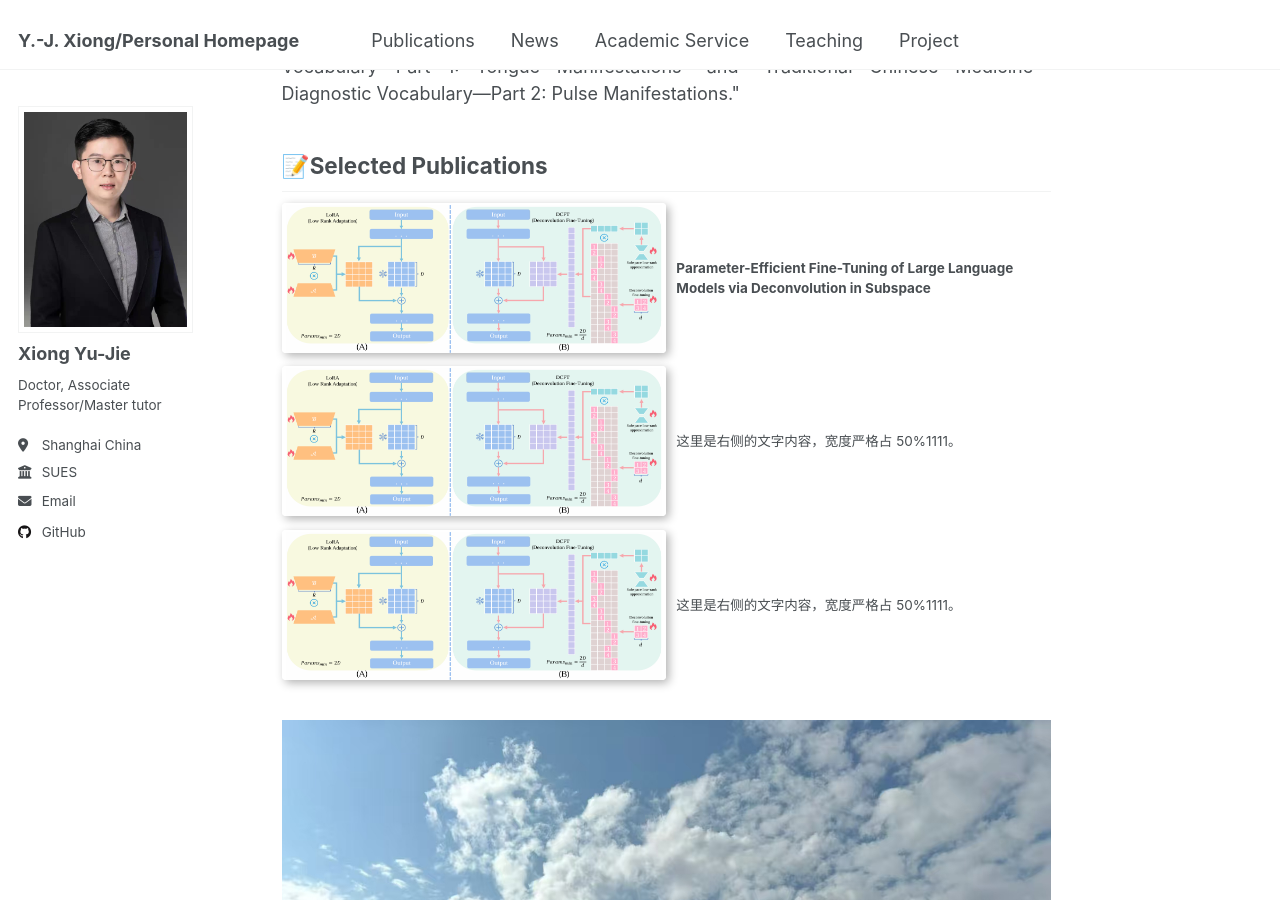
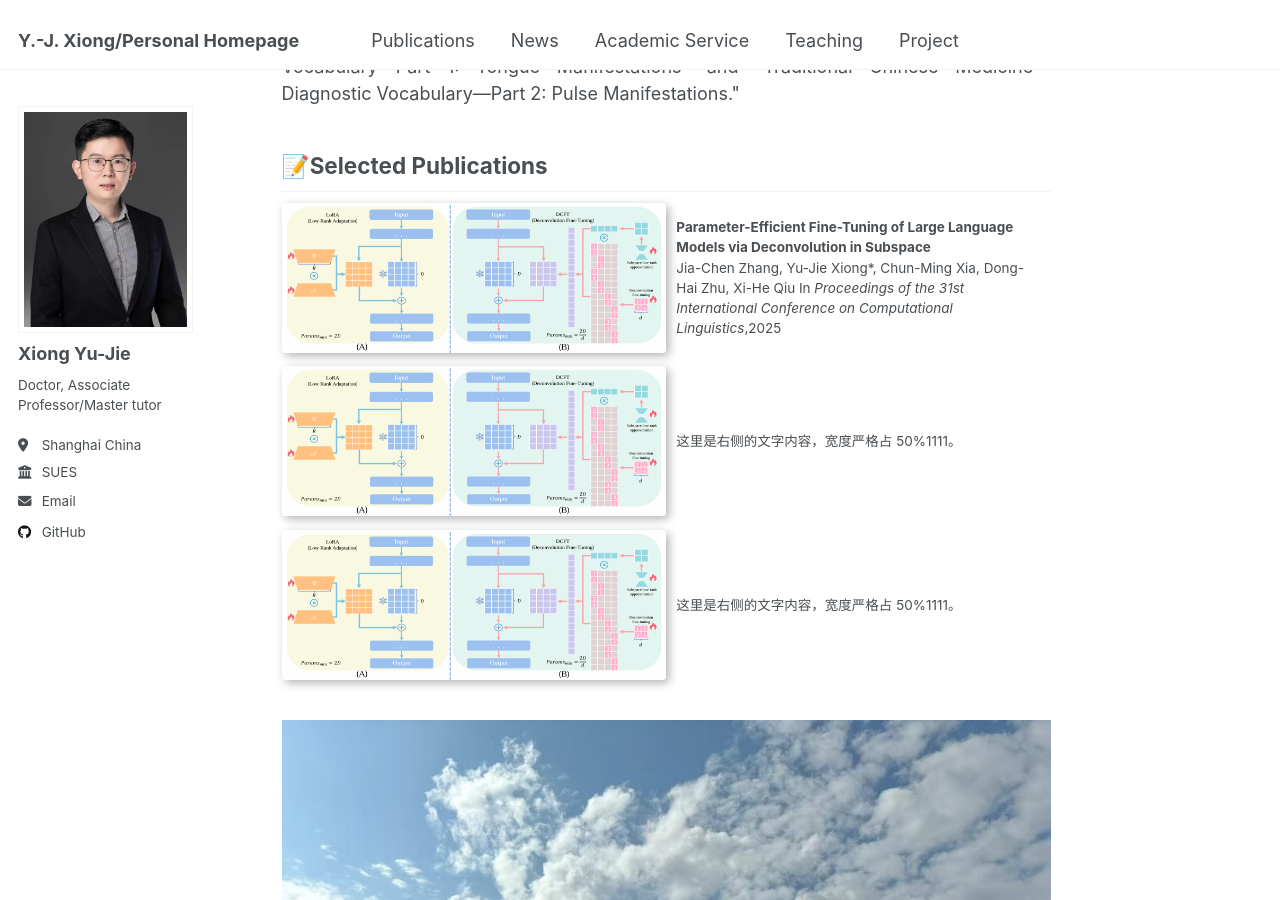
Before and after one commit to X-Lab-CN/introduce, a Jekyll site: the page built from _pages/about.md, in a window 1280 px wide and 900 px high, scrolled down 1040 px. Built offline with Jekyll 4.4.1, drawn with Linux system fonts in a browser that asks for light colours.

Commit message:
Update about.md

```diff
--- a/_pages/about.md
+++ b/_pages/about.md
@@ -33,7 +33,9 @@ redirect_from:
       <img src="/images/sp1.png" alt="图片描述" style="width: 500px; height: 150px; box-shadow: 3px 3px 10px rgba(0, 0, 0, 0.3); border-radius: 4px;">
     </td>
     <td style="width: 50%; border: none; padding-left: 10px; vertical-align: middle;">
-      <b>Parameter-Efficient Fine-Tuning of Large Language Models via Deconvolution in Subspace</b>
+      <b>Parameter-Efficient Fine-Tuning of Large Language Models via Deconvolution in Subspace</b><br/>
+      Jia-Chen Zhang, Yu-Jie Xiong*, Chun-Ming Xia, Dong-Hai Zhu, Xi-He Qiu
+      In <i>Proceedings of the 31st International Conference on Computational Linguistics</i>,2025
     </td>
   </tr>
 </table>
```
